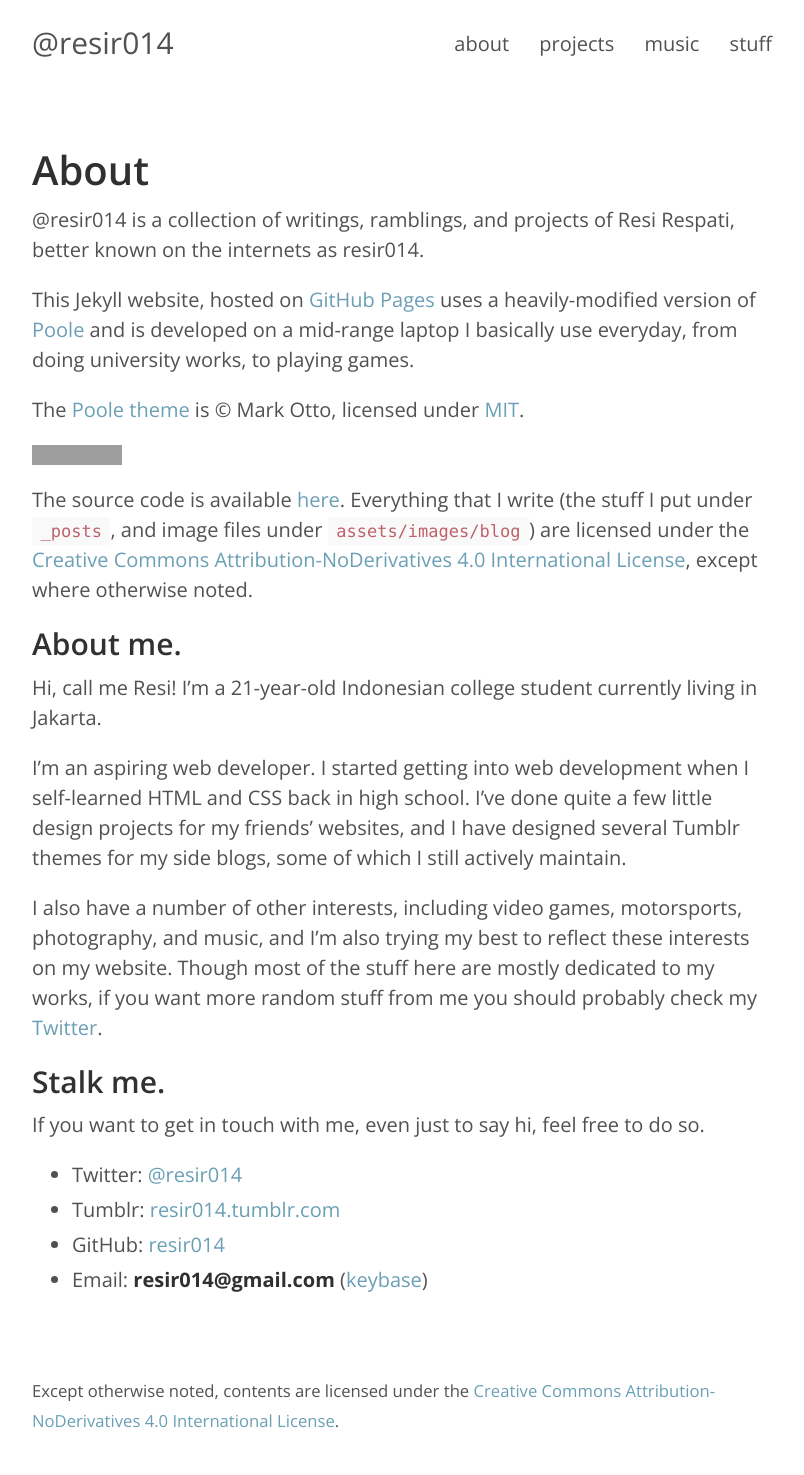
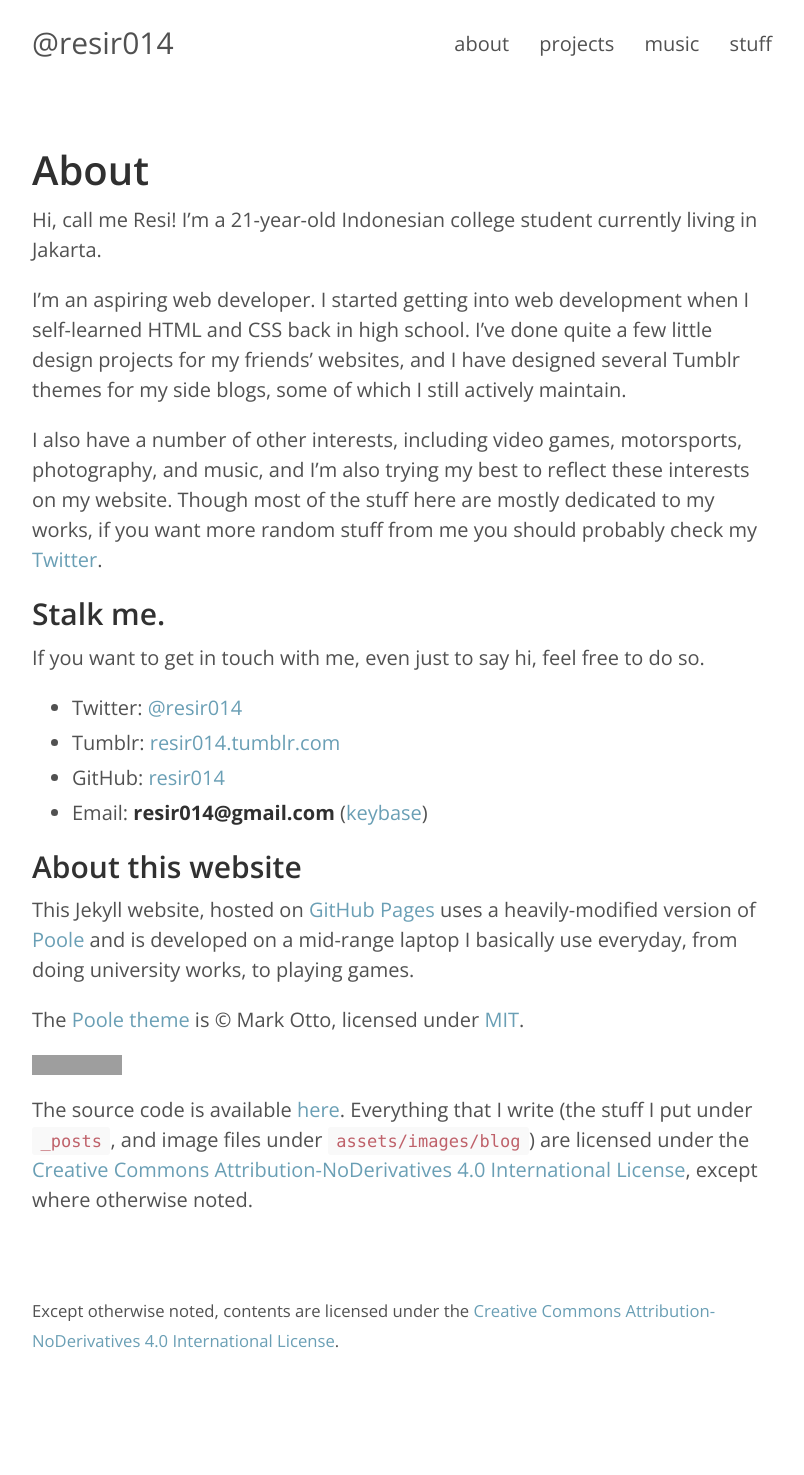
Before and after one commit to resir014/resir014.github.io, a Jekyll site: the page built from about.md, in a window 1280 px wide. Shown: the whole page, without its empty margins (238-1042 px from the left). Built offline with Jekyll 4.4.1, drawn with Linux system fonts in a browser that asks for light colours; comment, search, counter and statistics services are not loaded; after the commit the page ends 1395 px from its top, so only the background shows below that; some of the changed lines change nothing that is shown; grey boxes are pictures that could not be loaded.

Commit message:
Updated About page

```diff
--- a/about.md
+++ b/about.md
@@ -2,20 +2,6 @@
 layout: page
 title: About
 ---
-
-{{ site.title }} is a collection of writings, ramblings, and projects of Resi Respati, better known on the internets as resir014.
-
-This Jekyll website, hosted on [GitHub Pages](https://pages.github.com/) uses a heavily-modified version of [Poole](http://getpoole.com/) and is developed on a mid-range laptop I basically use everyday, from doing university works, to playing games.
-
-The [Poole theme](http://getpoole.com/) is &copy; Mark Otto, licensed under [MIT](https://github.com/poole/poole/blob/master/LICENSE.md).
-
-<a rel="license" href="http://creativecommons.org/licenses/by-nd/4.0/">
-  <img alt="Creative Commons License" style="border-radius:0" src="https://i.creativecommons.org/l/by-nd/4.0/88x31.png" />
-</a>
-
-The source code is available [here](https://github.com/resir014/resir014.github.io). Everything that I write (the stuff I put under `_posts`, and image files under `assets/images/blog`) are licensed under the <a rel="license" href="http://creativecommons.org/licenses/by-nd/4.0/">Creative Commons Attribution-NoDerivatives 4.0 International License</a>, except where otherwise noted.
-
-## About me.
 
 Hi, call me Resi! I'm a 21-year-old Indonesian college student currently living in Jakarta.
 
@@ -31,3 +17,15 @@ If you want to get in touch with me, even just to say hi, feel free to do so.
 * Tumblr: [resir014.tumblr.com](http://resir014.tumblr.com/)
 * GitHub: [resir014](https://github.com/resir014)
 * Email: **resir014@gmail.com** ([keybase](https://keybase.io/resir014))
+
+## About this website
+
+This Jekyll website, hosted on [GitHub Pages](https://pages.github.com/) uses a heavily-modified version of [Poole](http://getpoole.com/) and is developed on a mid-range laptop I basically use everyday, from doing university works, to playing games.
+
+The [Poole theme](http://getpoole.com/) is &copy; Mark Otto, licensed under [MIT](https://github.com/poole/poole/blob/master/LICENSE.md).
+
+<a rel="license" href="http://creativecommons.org/licenses/by-nd/4.0/">
+  <img alt="Creative Commons License" style="border-radius:0" src="https://i.creativecommons.org/l/by-nd/4.0/88x31.png" />
+</a>
+
+The source code is available [here](https://github.com/resir014/resir014.github.io). Everything that I write (the stuff I put under `_posts`, and image files under `assets/images/blog`) are licensed under the <a rel="license" href="http://creativecommons.org/licenses/by-nd/4.0/">Creative Commons Attribution-NoDerivatives 4.0 International License</a>, except where otherwise noted.
```
